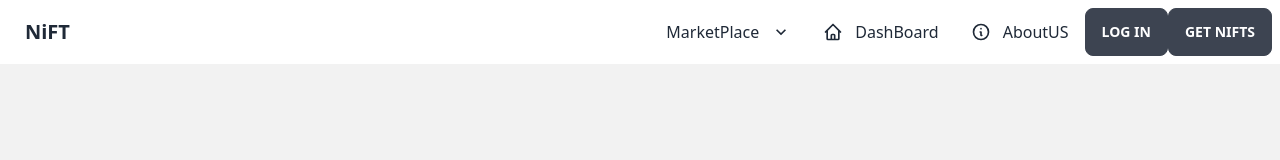
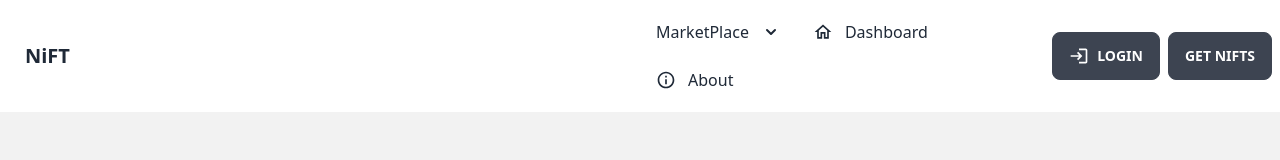
Before and after one commit to schezo817/NiFT, a Next.js app in the folder nift/: page / in a window 1280 px wide. Shown: the top 160 px of the page. Built offline with nearby package versions, Linux system fonts and the light colour scheme.

Commit message:
Delete svg code and changed react-icons

```diff
--- a/nift/components/Navbar.tsx
+++ b/nift/components/Navbar.tsx
@@ -1,4 +1,6 @@
 import Link from "next/link";
+import { MdLogin, MdOutlineHome, MdOutlineInfo, MdMenu } from "react-icons/md";
+import { HiChevronDown } from "react-icons/hi";
 
 const Navbar = () => {
     return (
@@ -6,41 +8,19 @@ const Navbar = () => {
             <div className="navbar-start">
                 <div className="dropdown z-0">
                     <label tabIndex={0} className="btn btn-ghost lg:hidden">
-                        <svg
-                            xmlns="http://www.w3.org/2000/svg"
-                            className="h-5 w-5"
-                            fill="none"
-                            viewBox="0 0 24 24"
-                            stroke="currentColor"
-                        >
-                            <path
-                                strokeLinecap="round"
-                                strokeLinejoin="round"
-                                strokeWidth="2"
-                                d="M4 6h16M4 12h8m-8 6h16"
-                            />
-                        </svg>
+                        <MdMenu className="text-2xl"/>
                     </label>
                     <ul
                         tabIndex={0}
-                        className="menu menu-compact dropdown-content mt-3 p-2 shadow bg-base-100 rounded-box w-52"
+                        className="menu menu-compact dropdown-content mt-3 p-2 shadow bg-base-100 rounded-box w-40"
                     >
                         <li tabIndex={0}>
                             <Link href={"/marketplace"}>
                                 <a>
-                                    MarketPlace
-                                    <svg
-                                        className="fill-current"
-                                        xmlns="http://www.w3.org/2000/svg"
-                                        width="20"
-                                        height="20"
-                                        viewBox="0 0 24 24"
-                                    >
-                                        <path d="M7.41,8.58L12,13.17L16.59,8.58L18,10L12,16L6,10L7.41,8.58Z" />
-                                    </svg>
+                                    <span>MarketPlace</span><HiChevronDown className="text-xl" />
                                 </a>
                             </Link>
-                            <ul className="p-2 bg-white">
+                            <ul className="ml-2 p-2 bg-white">
                                 <Link href={"/marketplace/see"}>
                                     <li>
                                         <a>See NiFTs</a>
@@ -56,42 +36,14 @@ const Navbar = () => {
                         <Link href={"/dashboard"}>
                             <li>
                                 <a>
-                                    <svg
-                                        xmlns="http://www.w3.org/2000/svg"
-                                        className="h-5 w-5"
-                                        fill="none"
-                                        viewBox="0 0 24 24"
-                                        stroke="currentColor"
-                                    >
-                                        <path
-                                            strokeLinecap="round"
-                                            strokeLinejoin="round"
-                                            strokeWidth="2"
-                                            d="M3 12l2-2m0 0l7-7 7 7M5 10v10a1 1 0 001 1h3m10-11l2 2m-2-2v10a1 1 0 01-1 1h-3m-6 0a1 1 0 001-1v-4a1 1 0 011-1h2a1 1 0 011 1v4a1 1 0 001 1m-6 0h6"
-                                        />
-                                    </svg>
-                                    DashBoard
+                                    <MdOutlineHome className="text-xl" /><span>Dashboard</span>
                                 </a>
                             </li>
                         </Link>
                         <Link href={"/about"}>
                             <li>
                                 <a>
-                                    <svg
-                                        xmlns="http://www.w3.org/2000/svg"
-                                        className="h-5 w-5"
-                                        fill="none"
-                                        viewBox="0 0 24 24"
-                                        stroke="currentColor"
-                                    >
-                                        <path
-                                            strokeLinecap="round"
-                                            strokeLinejoin="round"
-                                            strokeWidth="2"
-                                            d="M13 16h-1v-4h-1m1-4h.01M21 12a9 9 0 11-18 0 9 9 0 0118 0z"
-                                        />
-                                    </svg>
-                                    AboutUS
+                                    <MdOutlineInfo className="text-xl" /><span>About</span>
                                 </a>
                             </li>
                         </Link>
@@ -101,21 +53,12 @@ const Navbar = () => {
                     <a className="btn btn-ghost normal-case text-xl">NiFT</a>
                 </Link>
             </div>
-            <div className="navbar-end justify-self-auto">
+            <div className="navbar-end justify-self-auto gap-x-2">
                 <ul className="menu menu-horizontal p-0 hidden lg:flex">
                     <li tabIndex={0}>
                         <Link href={"/marketplace"}>
                             <a>
-                                MarketPlace
-                                <svg
-                                    className="fill-current"
-                                    xmlns="http://www.w3.org/2000/svg"
-                                    width="20"
-                                    height="20"
-                                    viewBox="0 0 24 24"
-                                >
-                                    <path d="M7.41,8.58L12,13.17L16.59,8.58L18,10L12,16L6,10L7.41,8.58Z" />
-                                </svg>
+                                <span>MarketPlace</span><HiChevronDown className="text-xl" />
                             </a>
                         </Link>
                         <ul className="p-2 bg-white">
@@ -129,48 +72,31 @@ const Navbar = () => {
                                     <a>Create NiFTs</a>
                                 </li>
                             </Link>
-                            </ul>
-                        </li>
-                        <Link href={"/dashboard"}>
+                        </ul>
+                    </li>
+                    <Link href={"/dashboard"}>
                         <li>
                             <a>
-                                <svg
-                                    xmlns="http://www.w3.org/2000/svg"
-                                    className="h-5 w-5"
-                                    fill="none"
-                                    viewBox="0 0 24 24"
-                                    stroke="currentColor"
-                                >
-                                    <path
-                                        strokeLinecap="round"
-                                        strokeLinejoin="round"
-                                        strokeWidth="2"
-                                        d="M3 12l2-2m0 0l7-7 7 7M5 10v10a1 1 0 001 1h3m10-11l2 2m-2-2v10a1 1 0 01-1 1h-3m-6 0a1 1 0 001-1v-4a1 1 0 011-1h2a1 1 0 011 1v4a1 1 0 001 1m-6 0h6"
-                                    />
-                                </svg>
-                                DashBoard
+                                <MdOutlineHome className="text-xl" /><span>Dashboard</span>
                             </a>
                         </li>
                     </Link>
-                        <Link href={"/about"}>
-                            <li>
-                                <a>
-                                <svg xmlns="http://www.w3.org/2000/svg" className="h-5 w-5" fill="none" viewBox="0 0 24 24" stroke="currentColor"><path stroke-linecap="round" stroke-linejoin="round" stroke-width="2" d="M13 16h-1v-4h-1m1-4h.01M21 12a9 9 0 11-18 0 9 9 0 0118 0z" /></svg>
-                                    AboutUS
-                                </a>
-                            </li>
-                        </Link>
-                    </ul>
-                    {/* <div className="btn-group"> */}
-                    <Link href = {"/login"}>
-                        <button className="btn">Log IN</button>
+                    <Link href={"/about"}>
+                        <li>
+                            <a>
+                                <MdOutlineInfo className="text-xl" /><span>About</span>
+                            </a>
+                        </li>
                     </Link>
-                    <Link href = {"/get"}>
-                        <button className="btn">Get NiFTs</button>
-                    </Link>
-                    {/* </div> */}
-                    {/* <div className="divider divider-horizontal"></div> */}
-                </div>
+                </ul>
+                {/* <div className="btn-group"> */}
+                <Link href={"/login"}>
+                    <button className="btn"><MdLogin className="text-xl" /><span className="pl-2">login</span></button>
+                </Link>
+                <Link href={"/get"}>
+                    <button className="btn">Get NiFTs</button>
+                </Link>
+            </div>
         </div>
     );
 };
```
